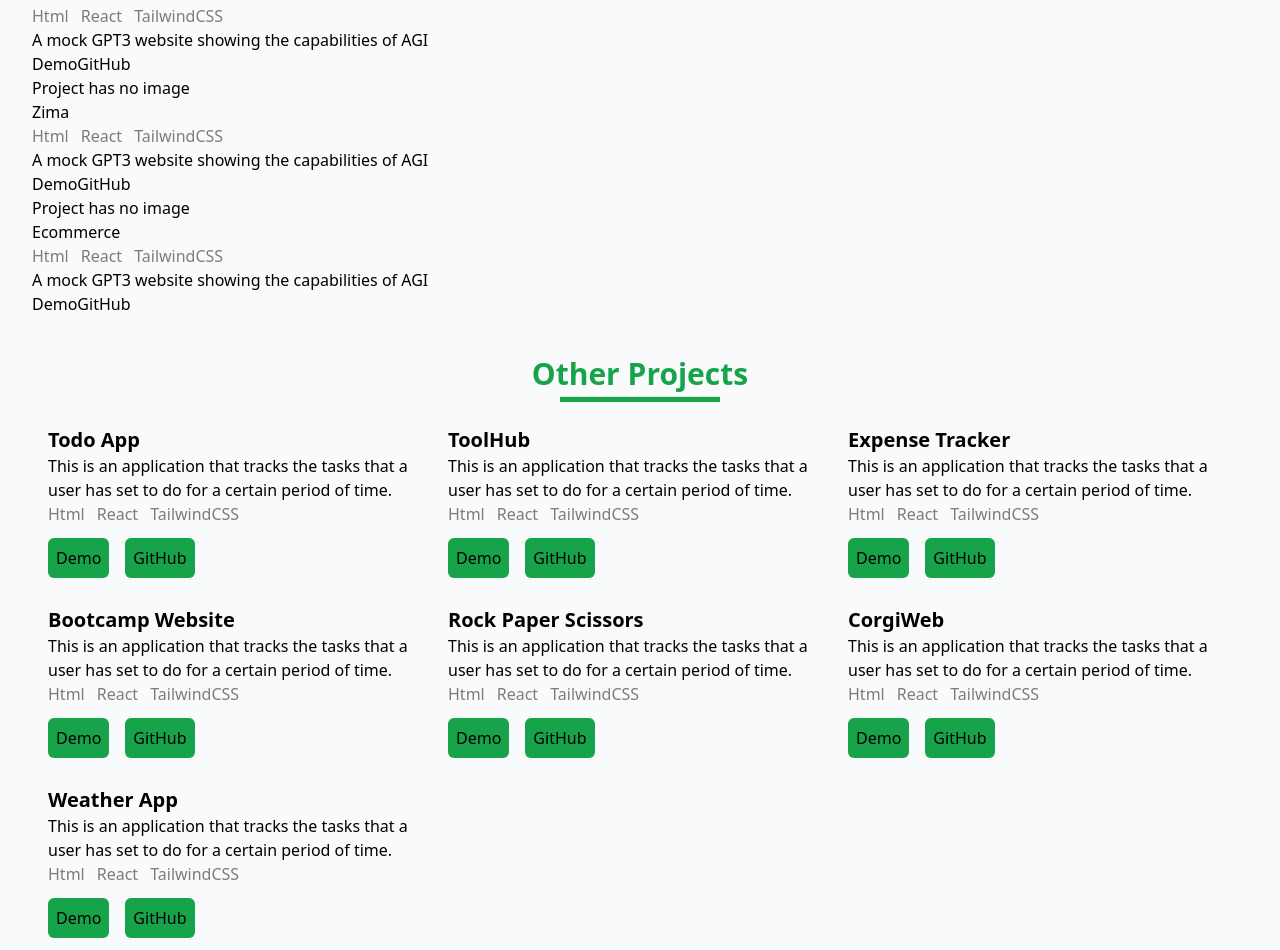
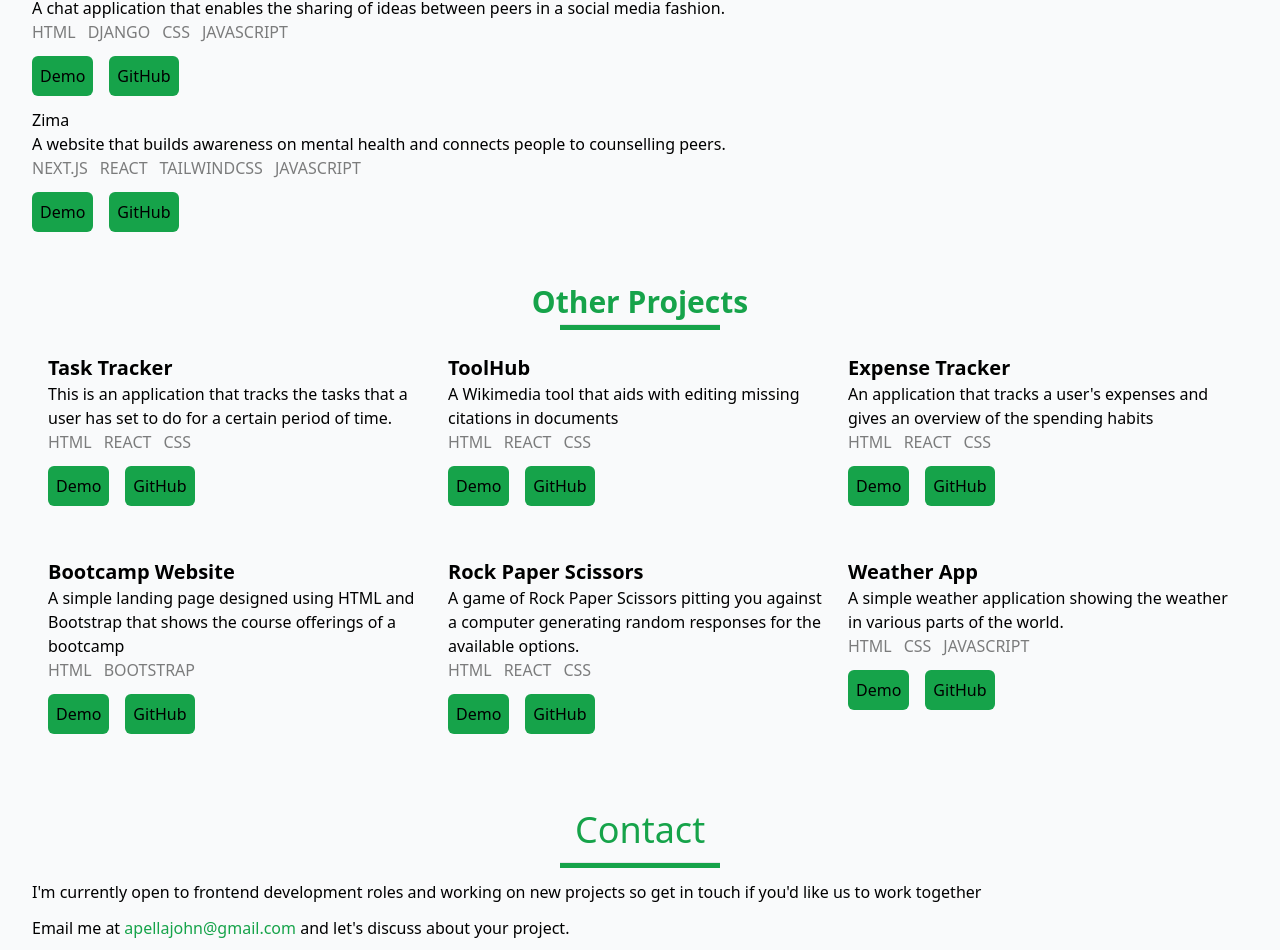
Before and after one commit to apella1/portfolio-website, a React (Vite) app: page / in a window 1280 px wide. Shown: the part 1642-2592 px from the top of the page. Built offline with nearby package versions, Linux system fonts and the light colour scheme.

Commit message:
Server header image

```diff
--- a/package.json
+++ b/package.json
@@ -11,7 +11,8 @@
   "dependencies": {
     "react": "^18.2.0",
     "react-dom": "^18.2.0",
-    "react-router-dom": "^6.8.1"
+    "react-router-dom": "^6.8.1",
+    "react-simple-typewriter": "^5.0.1"
   },
   "devDependencies": {
     "@types/react": "^18.0.27",
--- a/src/components/contact/Contact.tsx
+++ b/src/components/contact/Contact.tsx
@@ -10,7 +10,7 @@ export default function Contact() {
         projects so get in touch if you'd like us to work together
       </p>
       <p>
-        Email me at apellajohn@gmail.com and let's discuss about your project.
+        Email me at <a href="mailto:apellajohn@gmail.com" className="text-green-600">apellajohn@gmail.com</a> and let's discuss about your project.
       </p>
     </div>
   );
--- a/src/components/header/Header.tsx
+++ b/src/components/header/Header.tsx
@@ -1,13 +1,27 @@
+import { Typewriter } from "react-simple-typewriter";
 import Navbar from "../navbar/Navbar";
 
 export default function Header() {
   return (
-	  <header className="h-screen px-4 py-4 text-white bg-fixed bg-center bg-no-repeat bg-cover bg-hero" id="home">
+    <header
+      className="h-screen px-4 py-4 text-white bg-fixed bg-center bg-no-repeat bg-cover bg-hero"
+      id="home"
+    >
       <Navbar />
       <div className="py-24 pl-20 space-y-4">
         <p className="font-bold text-green-600">Hello, I'm</p>
-        <h1 className="text-6xl font-bold">John Apella</h1>
-        <h2 className="text-3xl font-bold">Frontend Developer</h2>
+        <h1 className="text-6xl font-bold md:text-7xl">John Apella</h1>
+        <h2 className="text-3xl font-semibold md:text-4xl">
+          <Typewriter
+            words={["Frontend Developer"]}
+            loop={2}
+            cursor
+            cursorStyle="|"
+            typeSpeed={60}
+            deleteSpeed={50}
+            delaySpeed={1000}
+          />
+        </h2>
         <p className="p-2 mb-3">I design and implement frontend solutions</p>
         <p className="mx-2">
           <a
--- a/src/components/projects/FeaturedProject.tsx
+++ b/src/components/projects/FeaturedProject.tsx
@@ -18,27 +18,36 @@ export default function FeaturedProject({
       <div className="w-full my-auto overflow-hidden">
         {image ? (
           <img src={image} alt={`${title.toLowerCase()}`} />
-        ) : (
-          <h3>Project has no image</h3>
-        )}
+        ) : null
+        }
       </div>
       <div className="">
         <h3>{title}</h3>
+        <p>{description}</p>
         <ul className="flex flex-wrap list-none list-inside">
           {stack.map((item, id) => (
             <li
               key={id}
               className="flex items-center mr-3 opacity-50 text-brand"
             >
-              <span className="small-text">{item}</span>
+              <span className="small-text">{item.toUpperCase()}</span>
             </li>
           ))}
         </ul>
-        <p>{description}</p>
       </div>
-      <div>
-        <a href={site}>Demo</a>
-        <a href={repo}>GitHub</a>
+		<div className="flex items-center justify-start my-3 space-x-4">
+        <a
+          href={site}
+          className="p-2 bg-green-600 rounded-md hover:bg-green-900"
+        >
+          Demo
+        </a>
+        <a
+          href={repo}
+          className="p-2 bg-green-600 rounded-md hover:bg-green-900"
+        >
+          GitHub
+        </a>
       </div>
     </article>
   );
--- a/src/components/projects/Project.tsx
+++ b/src/components/projects/Project.tsx
@@ -22,7 +22,7 @@ export default function Project({ project }: { project: ProjectCard }) {
               key={id}
               className="flex items-center mr-3 opacity-50 text-brand"
             >
-              <span className="small-text">{item}</span>
+              <span className="small-text">{item.toUpperCase()}</span>
             </li>
           ))}
         </ul>
--- a/src/components/projects/ProjectsList.tsx
+++ b/src/components/projects/ProjectsList.tsx
@@ -1,66 +1,57 @@
 // Other Projects
 export const otherProjects = [
   {
-    title: "Todo App",
+    title: "Task Tracker",
     description:
       "This is an application that tracks the tasks that a user has set to do for a certain period of time.",
-    stack: ["Html", "React", "TailwindCSS"],
+    stack: ["Html", "React", "CSS"],
     site: "https://sitetoapp.vercel.ap",
-    repo: "https://github.com/apella1/todo-app",
+    repo: "https://github.com/apella1/task-tracker",
     webDeployed: true,
   },
   {
     title: "ToolHub",
     description:
-      "This is an application that tracks the tasks that a user has set to do for a certain period of time.",
-    stack: ["Html", "React", "TailwindCSS"],
+      "A Wikimedia tool that aids with editing missing citations in documents",
+    stack: ["Html", "React", "CSS"],
     site: "https://sitetoapp.vercel.ap",
-    repo: "https://github.com/apella1/todo-app",
+    repo: "https://github.com/apella1/tool-hub",
     webDeployed: true,
   },
   {
     title: "Expense Tracker",
     description:
-      "This is an application that tracks the tasks that a user has set to do for a certain period of time.",
-    stack: ["Html", "React", "TailwindCSS"],
+      "An application that tracks a user's expenses and gives an overview of the spending habits",
+    stack: ["Html", "React", "CSS"],
     site: "https://sitetoapp.vercel.ap",
-    repo: "https://github.com/apella1/todo-app",
+    repo: "https://github.com/apella1/expense-tracker",
     webDeployed: true,
   },
   {
     title: "Bootcamp Website",
     description:
-      "This is an application that tracks the tasks that a user has set to do for a certain period of time.",
-    stack: ["Html", "React", "TailwindCSS"],
+      "A simple landing page designed using HTML and Bootstrap that shows the course offerings of a bootcamp",
+    stack: ["Html", "Bootstrap"],
     site: "https://sitetoapp.vercel.ap",
-    repo: "https://github.com/apella1/todo-app",
+    repo: "https://github.com/apella1/BootcampWebsite",
     webDeployed: true,
   },
   {
     title: "Rock Paper Scissors",
     description:
-      "This is an application that tracks the tasks that a user has set to do for a certain period of time.",
-    stack: ["Html", "React", "TailwindCSS"],
+	  "A game of Rock Paper Scissors pitting you against a computer generating random responses for the available options.",
+    stack: ["Html", "React", "CSS"],
     site: "https://sitetoapp.vercel.ap",
-    repo: "https://github.com/apella1/todo-app",
-    webDeployed: true,
-  },
-  {
-    title: "CorgiWeb",
-    description:
-      "This is an application that tracks the tasks that a user has set to do for a certain period of time.",
-    stack: ["Html", "React", "TailwindCSS"],
-    site: "https://sitetoapp.vercel.ap",
-    repo: "https://github.com/apella1/todo-app",
+    repo: "https://github.com/apella1/react-rock-paper-scissors",
     webDeployed: true,
   },
   {
     title: "Weather App",
     description:
-      "This is an application that tracks the tasks that a user has set to do for a certain period of time.",
-    stack: ["Html", "React", "TailwindCSS"],
+      "A simple weather application showing the weather in various parts of the world.",
+    stack: ["Html", "CSS", "JavaScript"],
     site: "https://sitetoapp.vercel.ap",
-    repo: "https://github.com/apella1/todo-app",
+    repo: "https://github.com/apella1/WeatherApp",
     webDeployed: true,
   },
 ];
@@ -72,27 +63,20 @@ export const featuredProjects = [
     description: "A mock GPT3 website showing the capabilities of AGI",
     stack: ["Html", "React", "TailwindCSS"],
     site: "https://sitetoapp.vercel.ap",
-    repo: "https://github.com/apella1/todo-app",
+    repo: "https://github.com/apella1/react-modern-design",
   },
   {
     title: "EducateNow",
-    description: "A mock GPT3 website showing the capabilities of AGI",
-    stack: ["Html", "React", "TailwindCSS"],
+    description: "A chat application that enables the sharing of ideas between peers in a social media fashion.",
+    stack: ["Html", "Django", "CSS", "JavaScript"],
+    site: "https://sitetoapp.vercel.ap",
+    repo: "https://github.com/apella1/educatenow-django",
+  },
+  {
+    title: "Zima",
+    description: "A website that builds awareness on mental health and connects people to counselling peers.",
+    stack: ["Next.js", "React", "TailwindCSS", "JavaScript"],
     site: "https://sitetoapp.vercel.ap",
     repo: "https://github.com/apella1/todo-app",
   },
-  {
-    title: "Zima",
-    description: "A mock GPT3 website showing the capabilities of AGI",
-    stack: ["Html", "React", "TailwindCSS"],
-    site: "https://sitetoapp.vercel.ap",
-    repo: "https://github.com/apella1/todo-app",
-  },
-  {
-    title: "Ecommerce",
-    description: "A mock GPT3 website showing the capabilities of AGI",
-    stack: ["Html", "React", "TailwindCSS"],
-    site: "https://sitetoapp.vercel.ap",
-    repo: "https://github.com/apella1/todo-app",
-  },
-];
+  ];
--- a/tailwind.config.cjs
+++ b/tailwind.config.cjs
@@ -7,7 +7,7 @@ module.exports = {
   theme: {
 	  extend: {
 		  backgroundImage: {
-			  'hero': "url('./public/static/images/bg.jpg')"
+			  'hero': "url('./static/images/bg.jpg')"
 		  }
 	  },
   },
```
Also changed, not shown: 2 other files (tests, documents, lock files or other folders). Lines whose indentation alone changed are shown as unchanged.
